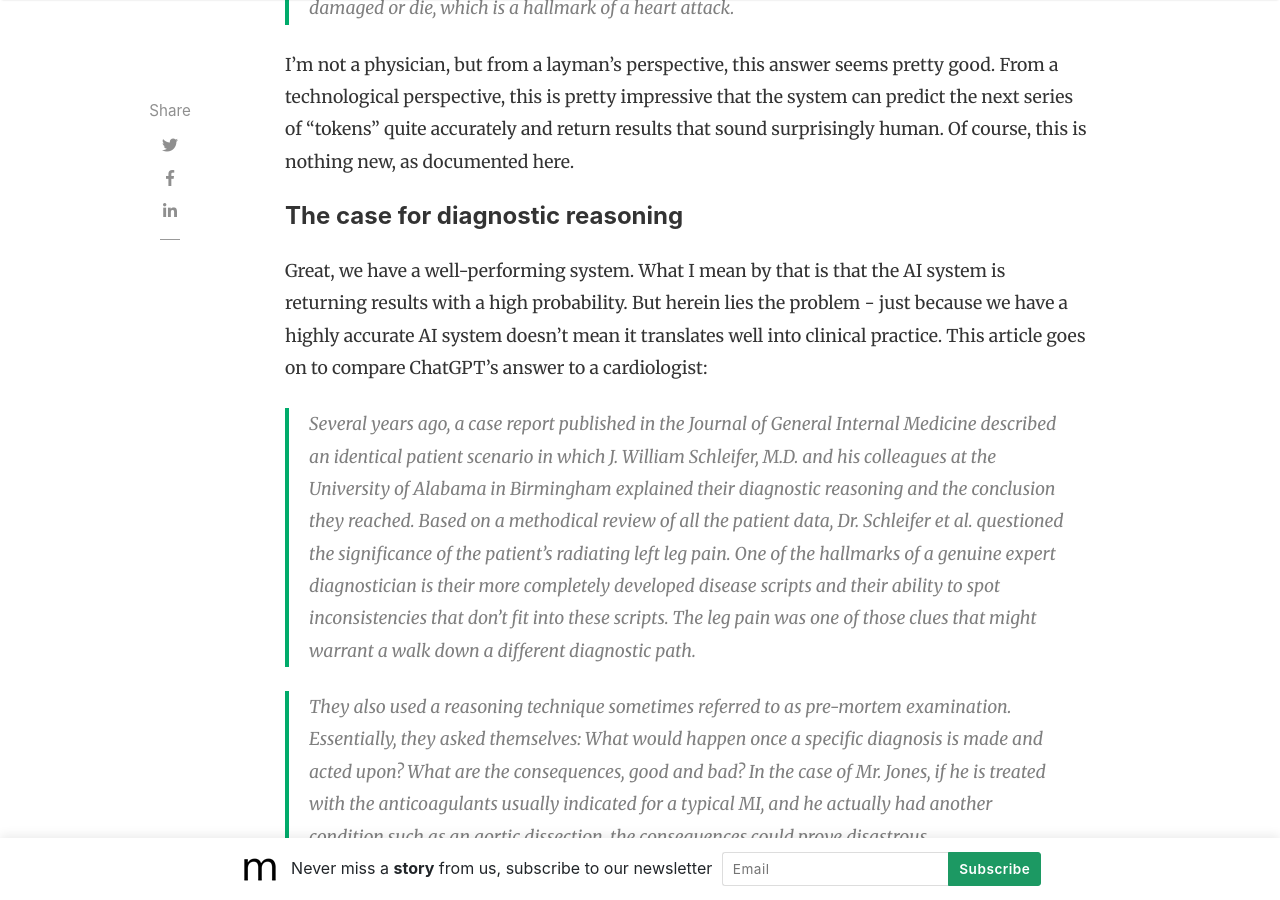
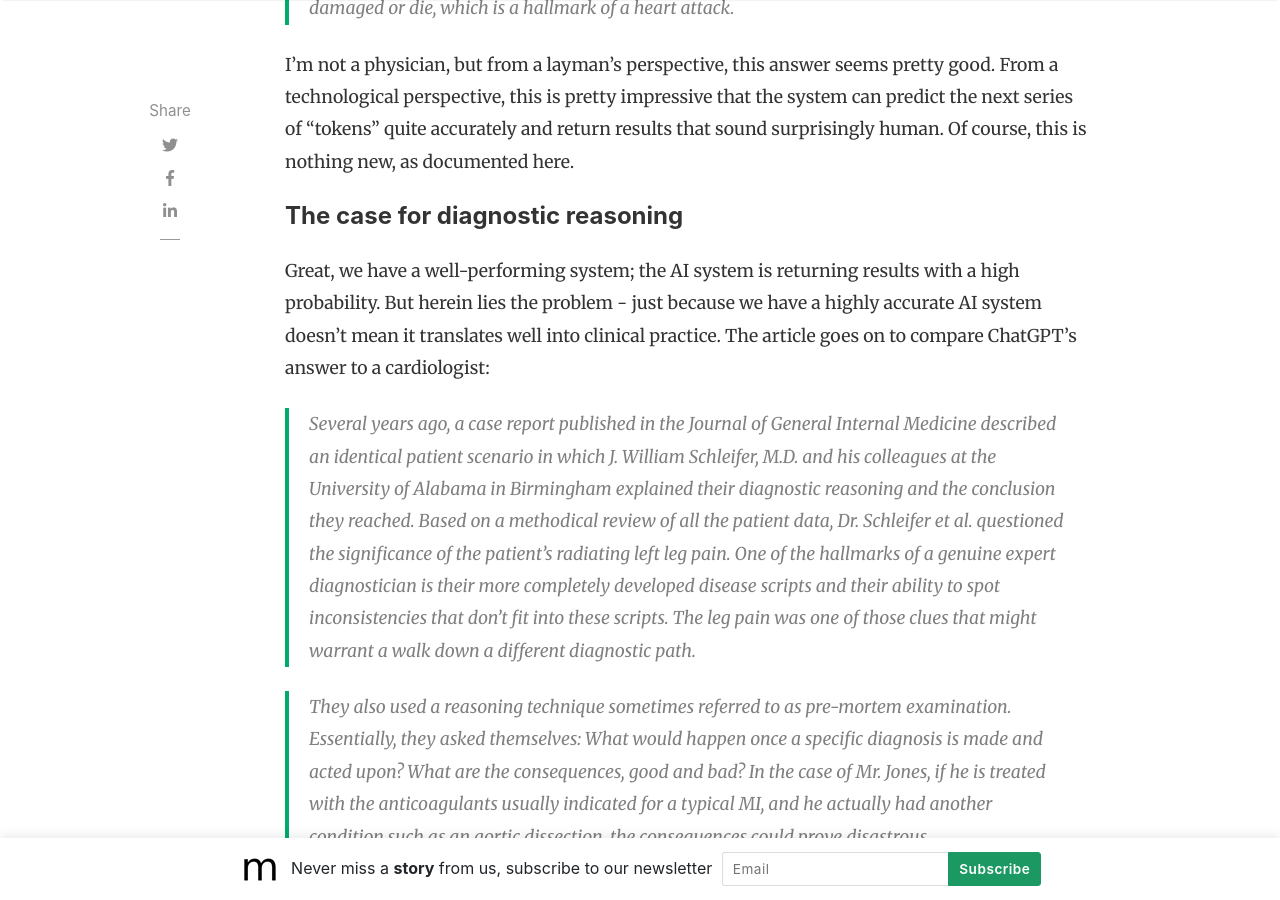
Before and after one commit to slsu0424/slsu0424.github.io, a Jekyll site: the page built from _posts/2023-06-02-test.md, in a window 1280 px wide and 900 px high, scrolled down 2134 px. Built offline with Jekyll 4.4.1, drawn with Linux system fonts in a browser that asks for light colours; nearby versions of some CDN libraries; comment, search, counter and statistics services are not loaded.

Commit message:
Update 2023-06-02-test.md

```diff
--- a/_posts/2023-06-02-test.md
+++ b/_posts/2023-06-02-test.md
@@ -30,7 +30,7 @@ I'm not a physician, but from a layman's perspective, this answer seems pretty g
 
 #### The case for diagnostic reasoning
 
-Great, we have a well-performing system. What I mean by that is that the AI system is returning results with a high probability.  But herein lies the problem - just because we have a highly accurate AI system doesn't mean it translates well into clinical practice.  This article goes on to compare ChatGPT's answer to a cardiologist:
+Great, we have a well-performing system; the AI system is returning results with a high probability.  But herein lies the problem - just because we have a highly accurate AI system doesn't mean it translates well into clinical practice.  The article goes on to compare ChatGPT's answer to a cardiologist:
 
 > Several years ago, a case report published in the Journal of General Internal Medicine described an identical patient scenario in which J. William Schleifer, M.D. and his colleagues at the University of Alabama in Birmingham explained their diagnostic reasoning and the conclusion they reached.  Based on a methodical review of all the patient data, Dr. Schleifer et al. questioned the significance of the patient's radiating left leg pain. One of the hallmarks of a genuine expert diagnostician is their more completely developed disease scripts and their ability to spot inconsistencies that don't fit into these scripts. The leg pain was one of those clues that might warrant a walk down a different diagnostic path.
 
```
